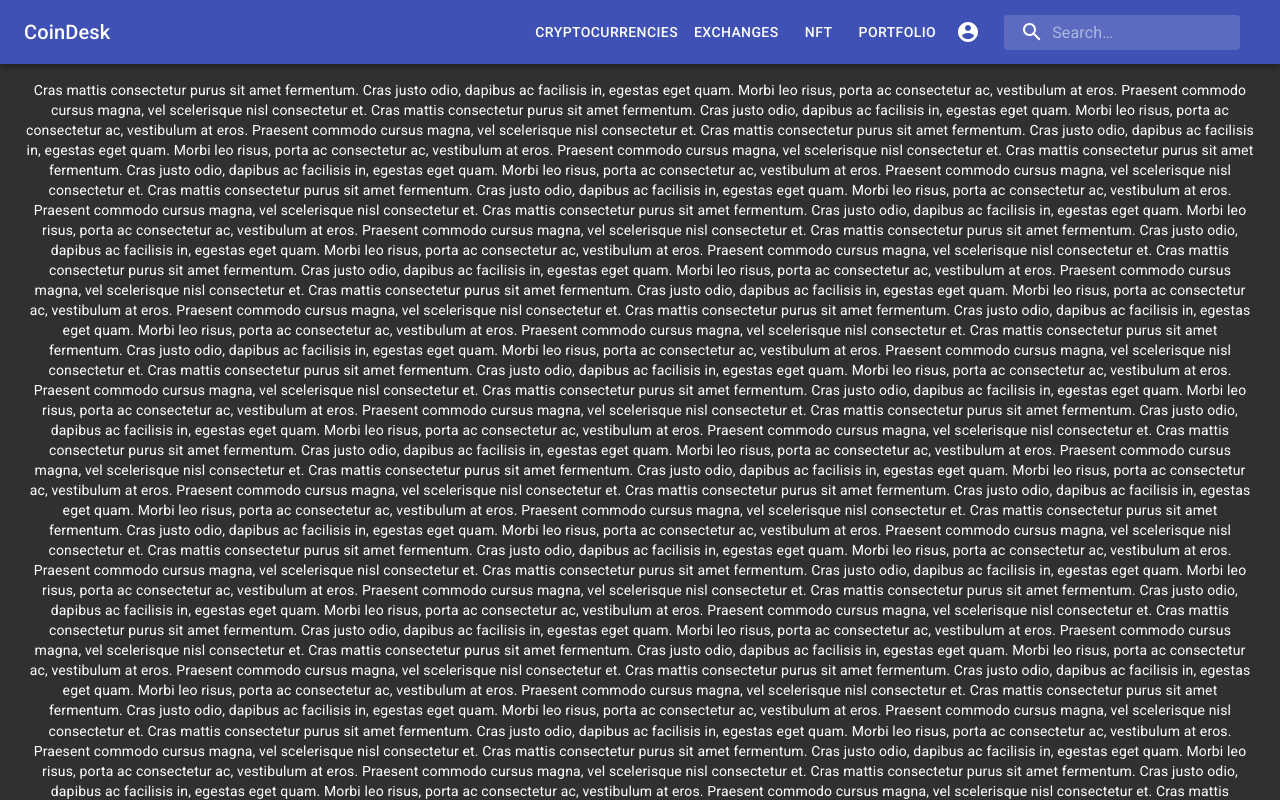
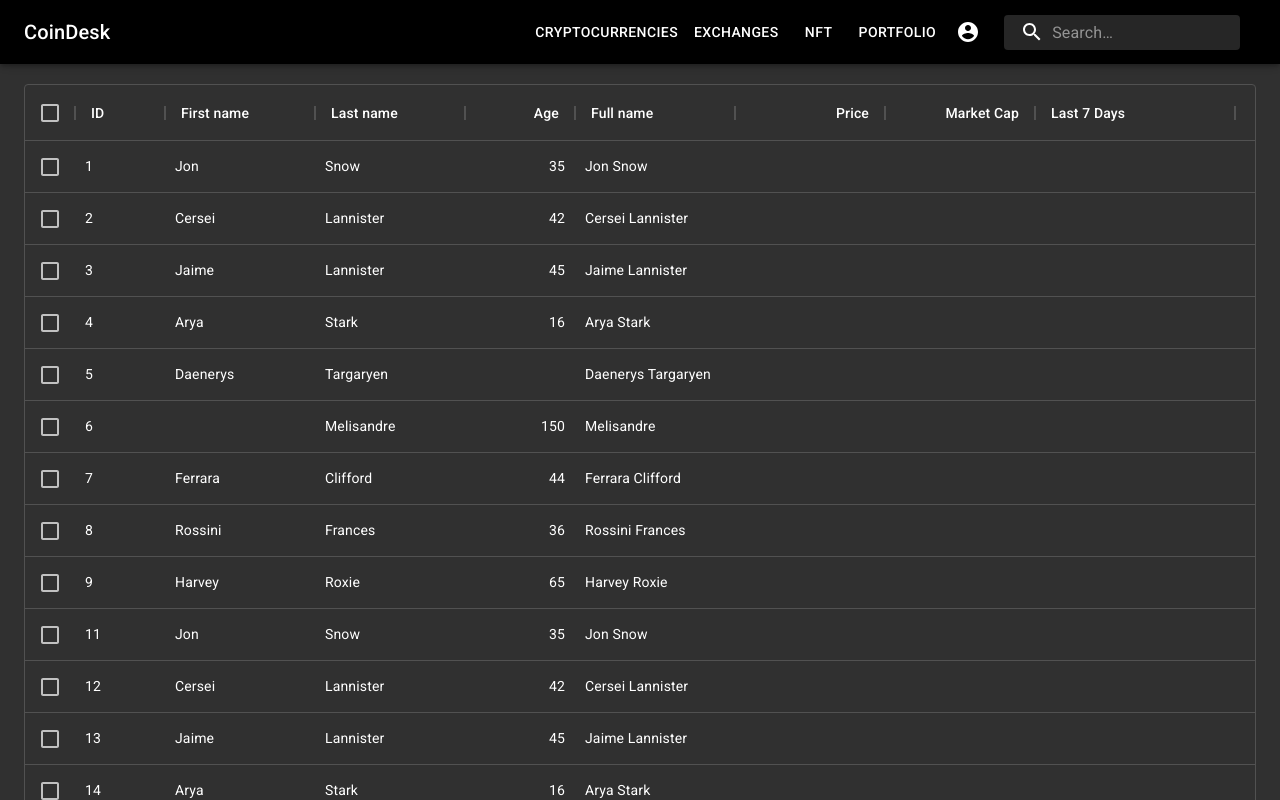
Before and after one commit to leyuri/react-coin-desk, a React (Create React App) app: page / in a window 1280 px wide. Shown: the top 800 px of the page. Built offline with nearby package versions, Linux system fonts and the light colour scheme.

Commit message:
Add CoinList Component

```diff
--- a/package.json
+++ b/package.json
@@ -4,7 +4,11 @@
   "private": true,
   "dependencies": {
     "@material-ui/core": "^4.12.3",
+    "@material-ui/data-grid": "^4.0.0-alpha.35",
     "@material-ui/icons": "^4.11.2",
+    "@material-ui/lab": "^4.0.0-alpha.60",
+    "@material-ui/x-grid": "^4.0.0-alpha.36",
+    "@material-ui/x-grid-data-generator": "^4.0.0-alpha.36",
     "@testing-library/jest-dom": "^5.11.4",
     "@testing-library/react": "^11.1.0",
     "@testing-library/user-event": "^12.1.10",
--- /dev/null
+++ b/src/components/CoinList.js
@@ -0,0 +1,104 @@
+import * as React from 'react';
+import { DataGrid } from '@material-ui/data-grid';
+
+const columns = [
+    {
+        field: 'id',
+        headerName: 'ID',
+        width: 90
+    },
+    {
+        field: 'firstName',
+        headerName: 'First name',
+        width: 150,
+        editable: true,
+    },
+    {
+        field: 'lastName',
+        headerName: 'Last name',
+        width: 150,
+        editable: true,
+    },
+    {
+        field: 'age',
+        headerName: 'Age',
+        type: 'number',
+        width: 110,
+        editable: true,
+    },
+    {
+        field: 'fullName',
+        headerName: 'Full name',
+        description: 'This column has a value getter and is not sortable.',
+        sortable: false,
+        width: 160,
+        valueGetter: (params) =>
+            `${params.getValue(params.id, 'firstName') || ''} ${params.getValue(params.id, 'lastName') || ''
+            }`,
+    },
+    {
+        field: 'price',
+        headerName: 'Price',
+        type: 'number',
+        width: 150,
+        editable: true,
+    },
+    {
+        field: 'market cap',
+        headerName: 'Market Cap',
+        type: 'number',
+        width: 150,
+        editable: true,
+    },
+    {
+        field: 'last 7 days',
+        headerName: 'Last 7 Days',
+        // type: 'number',
+        width: 200,
+        editable: true,
+    },
+];
+
+const rows = [
+    { id: 1, lastName: 'Snow', firstName: 'Jon', age: 35 },
+    { id: 2, lastName: 'Lannister', firstName: 'Cersei', age: 42 },
+    { id: 3, lastName: 'Lannister', firstName: 'Jaime', age: 45 },
+    { id: 4, lastName: 'Stark', firstName: 'Arya', age: 16 },
+    { id: 5, lastName: 'Targaryen', firstName: 'Daenerys', age: null },
+    { id: 6, lastName: 'Melisandre', firstName: null, age: 150 },
+    { id: 7, lastName: 'Clifford', firstName: 'Ferrara', age: 44 },
+    { id: 8, lastName: 'Frances', firstName: 'Rossini', age: 36 },
+    { id: 9, lastName: 'Roxie', firstName: 'Harvey', age: 65 },
+    { id: 11, lastName: 'Snow', firstName: 'Jon', age: 35 },
+    { id: 12, lastName: 'Lannister', firstName: 'Cersei', age: 42 },
+    { id: 13, lastName: 'Lannister', firstName: 'Jaime', age: 45 },
+    { id: 14, lastName: 'Stark', firstName: 'Arya', age: 16 },
+    { id: 15, lastName: 'Targaryen', firstName: 'Daenerys', age: null },
+    { id: 16, lastName: 'Melisandre', firstName: null, age: 150 },
+    { id: 17, lastName: 'Clifford', firstName: 'Ferrara', age: 44 },
+    { id: 18, lastName: 'Frances', firstName: 'Rossini', age: 36 },
+    { id: 19, lastName: 'Roxie', firstName: 'Harvey', age: 65 },
+    { id: 21, lastName: 'Snow', firstName: 'Jon', age: 35 },
+    { id: 22, lastName: 'Lannister', firstName: 'Cersei', age: 42 },
+    { id: 23, lastName: 'Lannister', firstName: 'Jaime', age: 45 },
+    { id: 24, lastName: 'Stark', firstName: 'Arya', age: 16 },
+    { id: 25, lastName: 'Targaryen', firstName: 'Daenerys', age: null },
+    { id: 26, lastName: 'Melisandre', firstName: null, age: 150 },
+    { id: 27, lastName: 'Clifford', firstName: 'Ferrara', age: 44 },
+    { id: 28, lastName: 'Frances', firstName: 'Rossini', age: 36 },
+    { id: 29, lastName: 'Roxie', firstName: 'Harvey', age: 65 },
+];
+
+export default function DataGridDemo() {
+    return (
+        <div style={{ height: 1000, width: '100%', marginTop: '20px', marginBottom: '20px' }}>
+            <DataGrid
+                rows={rows}
+                columns={columns}
+                pageSize={100}
+                checkboxSelection
+                disableSelectionOnClick
+            />
+        </div>
+    );
+}
--- a/src/components/TopNavBar.js
+++ b/src/components/TopNavBar.js
@@ -26,10 +26,12 @@
     position: 'fixed',
     bottom: theme.spacing(2),
     right: theme.spacing(2),
-
   },
   grow: {
     flexGrow: 1,
+  },
+  appbar: {
+    background: 'black'
   },
   menuButton: {
     marginRight: theme.spacing(2),
@@ -211,7 +213,7 @@
   return (
     <React.Fragment>
       <CssBaseline />
-      <AppBar>
+      <AppBar className={classes.appbar}>
         <Toolbar>
           <Typography variant="h6">CoinDesk</Typography>
 
--- a/src/pages/MainPage.js
+++ b/src/pages/MainPage.js
@@ -2,20 +2,22 @@
 import TopNavBar from '../components/TopNavBar'
 import Box from '@material-ui/core/Box';
 import Container from '@material-ui/core/Container';
+import CoinList from '../components/CoinList';
 
 const MainPage = () => {
     return (
         <div>
             <TopNavBar />
             <Container>
-                <Box my={2}>
+                {/* <Box my={2}>
                     {[...new Array(100)]
                         .map(() => `Cras mattis consectetur purus sit amet fermentum.
 Cras justo odio, dapibus ac facilisis in, egestas eget quam.
 Morbi leo risus, porta ac consectetur ac, vestibulum at eros.
 Praesent commodo cursus magna, vel scelerisque nisl consectetur et.`,
                         ).join('\n')}
-                </Box>
+                </Box> */}
+                <CoinList className="mt-5"/>
             </Container>
 
         </div>
```
Also changed, not shown: 1 other file (tests, documents, lock files or other folders).
